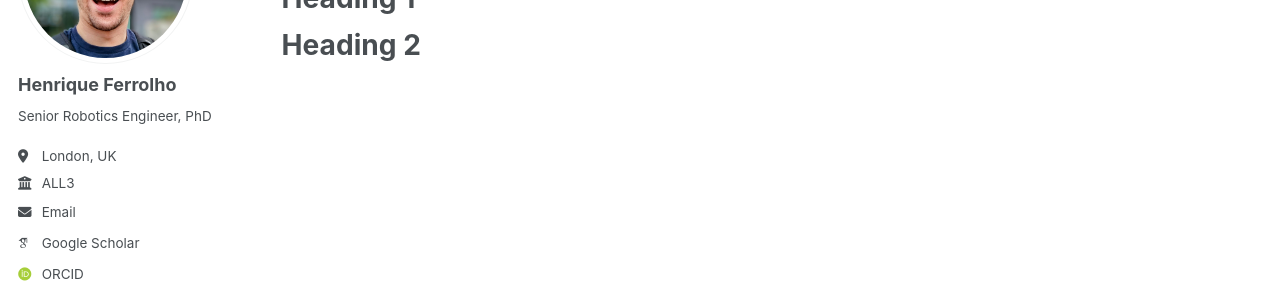
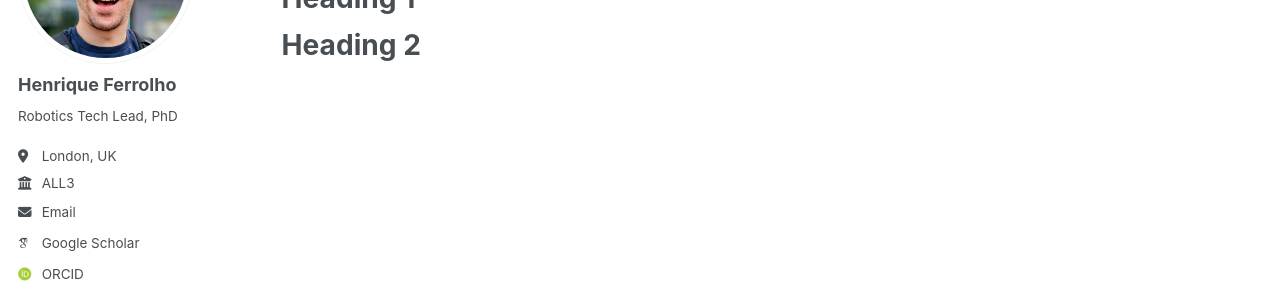
Before and after one commit to ferrolho/ferrolho.github.io, a Jekyll site: the page built from _pages/non-menu-page.md, in a window 1280 px wide. Shown: the part 210-507 px from the top of the page. Built offline with Jekyll 4.4.1, drawn with Linux system fonts in a browser that asks for light colours; some web fonts are replaced; a script that is not in the unit is left out.

Commit message:
Update title from Senior Engineer to Tech Lead

```diff
--- a/_config.yml
+++ b/_config.yml
@@ -12,7 +12,7 @@ site_theme               : "default"
 title                    : "Henrique Ferrolho"
 title_separator          : "-"
 name                     : &name "Henrique Ferrolho"
-description              : &description "Senior Robotics Engineer, PhD"
+description              : &description "Robotics Tech Lead, PhD"
 url                      : https://ferrolho.github.io
 baseurl                  : "" # the subpath of your site, e.g. "/blog"
 repository               : "ferrolho/ferrolho.github.io"
@@ -25,7 +25,7 @@ author:
   avatar           : "profile-bdi.jpg"
   name             : "Henrique Ferrolho"
   pronouns         : # example: "she/her"
-  bio              : "Senior Robotics Engineer, PhD"
+  bio              : "Robotics Tech Lead, PhD"
   location         : "London, UK"
   employer         : "ALL3"
   uri              : # URL
```
